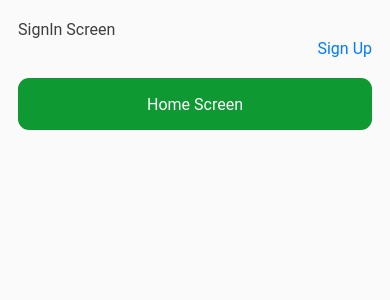
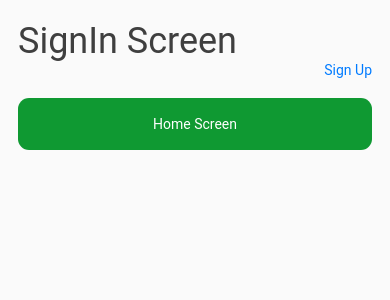
Before and after one commit to akindejuh/React_Native_Template, a React Native app: screen / in a window 390 px wide. Shown: the top 300 px of the page. Built offline with nearby package versions, Linux system fonts and the light colour scheme.

Commit message:
Fix: Text Responsiveness

```diff
--- a/src/components/button/button.presets.ts
+++ b/src/components/button/button.presets.ts
@@ -1,6 +1,6 @@
 import { ViewStyle, TextStyle } from 'react-native';
 import { fonts } from 'src/assets/fonts/fonts';
-import { colors } from 'src/design-system';
+import { colors, getComputedWidth } from 'src/design-system';
 
 /**
  * All Buttons will start off looking like this.
@@ -17,7 +17,7 @@ const BASE_VIEW: ViewStyle = {
  */
 const BASE_TEXT: TextStyle = {
   paddingHorizontal: 12,
-  fontSize: 16,
+  fontSize: getComputedWidth(16),
   fontFamily: fonts.primaryFont_400,
 };
 
--- a/src/components/text/text.tsx
+++ b/src/components/text/text.tsx
@@ -1,18 +1,15 @@
 import React from 'react';
 import { Text as DefaultText, TextStyle } from 'react-native';
 import { TextProps } from './text.props';
-import { colors } from 'src/design-system';
+import { colors, getComputedWidth } from 'src/design-system';
 import { fonts } from 'src/assets/fonts/fonts';
 
 export function Text({ text, ...props }: TextProps): React.JSX.Element {
   const TEXT: TextStyle = {
-    // Default Value
     color: colors.grayText,
-    fontSize: 16,
     fontFamily: fonts.primaryFont_400,
-
-    // Dynamic from the props
     ...props,
+    fontSize: getComputedWidth(props.fontSize || 16),
   };
 
   return <DefaultText style={TEXT}>{text}</DefaultText>;
--- a/src/design-system/responsive-module.ts
+++ b/src/design-system/responsive-module.ts
@@ -8,7 +8,7 @@ export const screenWidth = Math.round(Dimensions.get('window').width);
 export const screenHeight = Math.round(Dimensions.get('window').height);
 
 function getComputed(value: number, type: string) {
-  const dpiBuffer = screenWidth < 360 ? 1.08 : 1;
+  const dpiBuffer = screenWidth < 376 ? 0.89 : 0.87;
 
   if (type === 'w') {
     const dpi = 0.267 * dpiBuffer;
--- a/src/screens/auth/sign-in-screen.tsx
+++ b/src/screens/auth/sign-in-screen.tsx
@@ -22,7 +22,7 @@ const SignInScreen: FunctionComponent = (): React.JSX.Element => {
 
   return (
     <Screen preset="fixed" baseAllowance={10}>
-      <Text text="SignIn Screen" marginTop={20} />
+      <Text text="SignIn Screen" marginTop={20} fontSize={40} />
       <Button
         text="Sign Up"
         preset="link"
```
